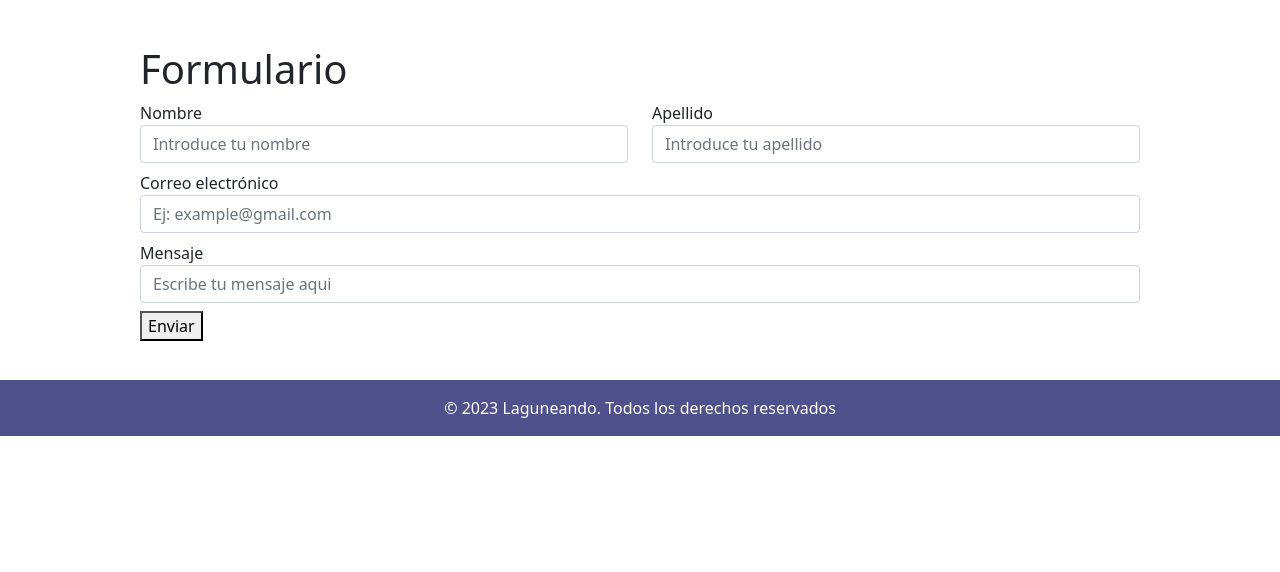
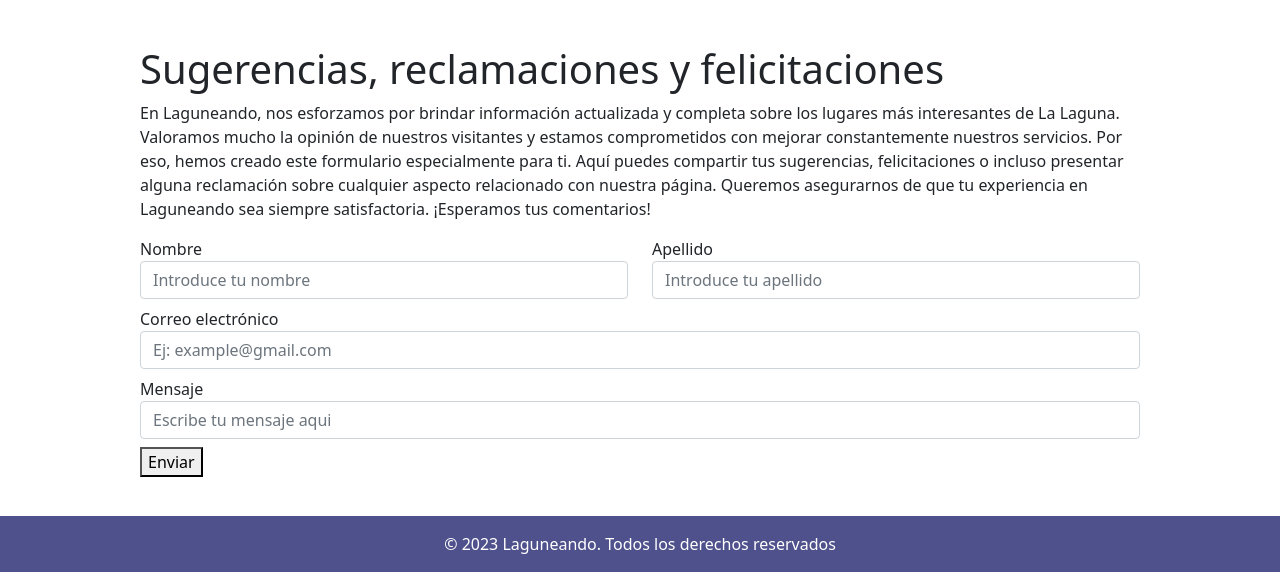
Before and after one commit to alu0101239187/Usabilidad-y-Accesibilidad-Grupo-11, a website: page pages/contact.html in a window 1280 px wide. Shown: the part 373-945 px from the top of the page. Before the commit the page ends 809 px from the top, so only its background shows below. Drawn offline with nearby package versions, Linux system fonts and the light colour scheme.

Commit message:
Change contact

```diff
--- a/pages/contact.html
+++ b/pages/contact.html
@@ -51,6 +51,7 @@
 
   <!-- Content -->
   <div class="content">
+
     <div id="breadcrumb">
       <ol class="breadcrumb">
         <li class="breadcrumb-item"><a href="../index.html">Inicio</a></li>
@@ -59,6 +60,7 @@
         </li>
       </ol>
     </div>
+
     <div>
       <h1>Contacto</h1>
       <p>¡Contáctanos a través de nuestras redes sociales!</p>
@@ -88,9 +90,18 @@
 
 
       <div class="container mt-5">
-        <h1>Formulario</h1>
+        <h1>Sugerencias, reclamaciones y felicitaciones</h1>
+
+        <p> En Laguneando, nos esforzamos por brindar información actualizada y
+          completa sobre los lugares más interesantes de La Laguna.
+
+          Valoramos mucho la opinión de nuestros visitantes y estamos comprometidos con mejorar constantemente nuestros
+          servicios. Por eso, hemos creado este formulario especialmente para ti. Aquí puedes compartir tus sugerencias,
+          felicitaciones o incluso presentar alguna reclamación sobre cualquier aspecto relacionado con nuestra página.
+          Queremos asegurarnos de que tu experiencia en Laguneando sea siempre satisfactoria. ¡Esperamos tus
+          comentarios!</p>
+
         <form>
-
           <div class="row mb-2">
             <div class="col-sm-6">
               <div class="form-group" id="name">
--- a/scripts/contact-form.js
+++ b/scripts/contact-form.js
@@ -67,9 +67,4 @@ document.getElementById("formSendContact").addEventListener("click", event => {
   message_error_display.appendChild(error_message)
   message_error_display.setAttribute("aria-live", "assertive")
 
-
-
-
-
-
 })
```
